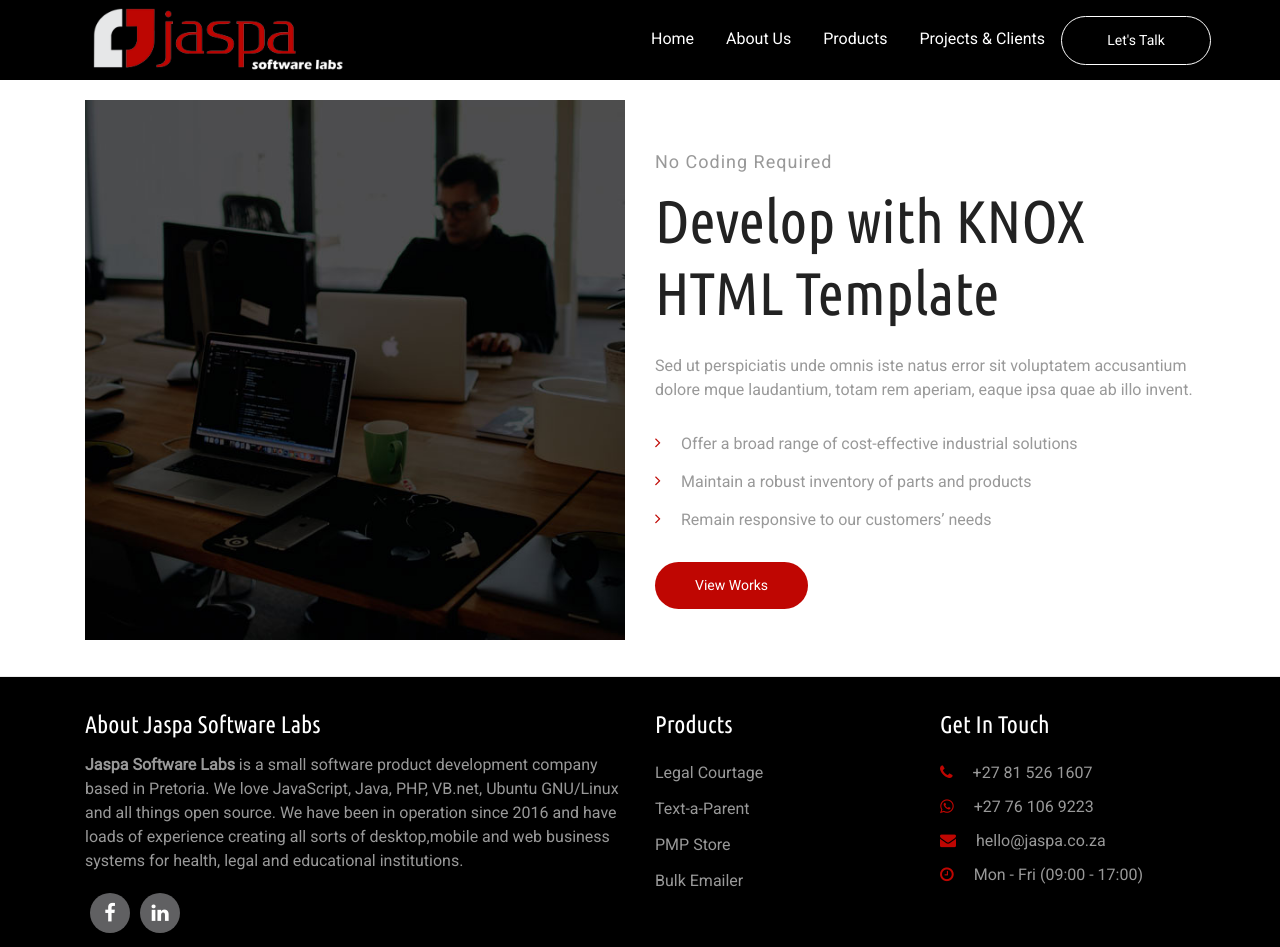
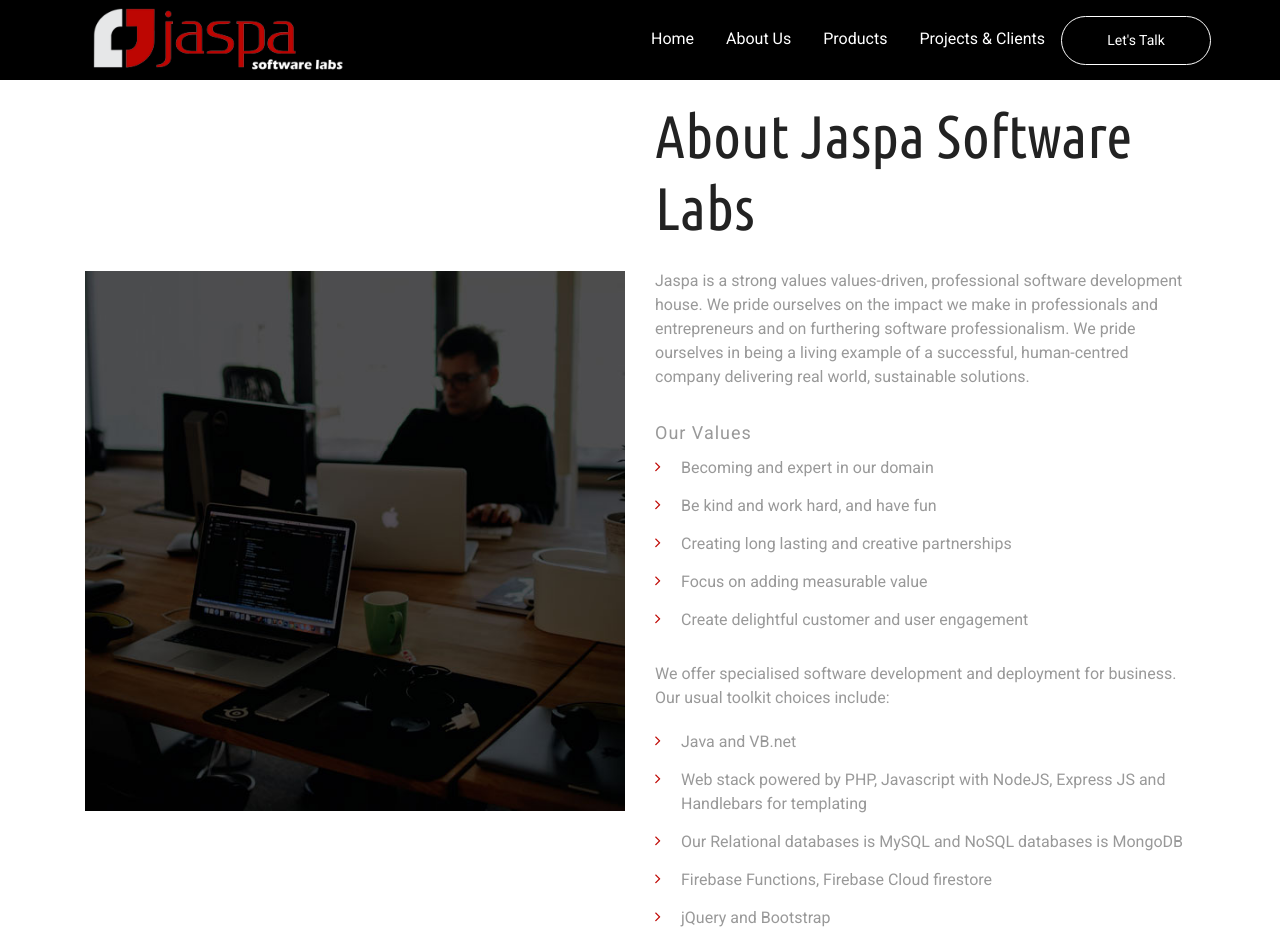
Before and after one commit to sibusisondlovu/jaspa-software-labe-website, a plain HTML site: page about-jaspa.html in a window 1280 px wide. Shown: the top 947 px of the page. Drawn offline with Linux system fonts and the light colour scheme; some packages are replaced by stand-ins of ours.

Commit message:
updated about us page

```diff
--- a/about-jaspa.html
+++ b/about-jaspa.html
@@ -65,10 +65,10 @@
                 <div class="collapse navbar-collapse" id="navbarNavDropdown">
                     <ul class="navbar-nav ml-auto">
                         <li class="nav-item">
-                            <a class="nav-link" href="#home">Home</a>
+                            <a class="nav-link" href="index.html">Home</a>
                         </li>
                         <li class="nav-item">
-                            <a class="nav-link" href="#about">About Us</a>
+                            <a class="nav-link" href="about-jaspa.html">About Us</a>
                         </li>
                         <li class="nav-item">
                             <a class="nav-link" href="#testimonials">Products</a>
@@ -97,19 +97,33 @@
                 </div>
 
                 <div class="col-sm-12 col-md-12 col-lg-6">
-                    <p class="supheading text-cente">No Coding Required</p>
                     <h2 class="section-heading">
-                        Develop with KNOX HTML Template
+                        About Jaspa Software Labs
                     </h2>
 
-                    <p>Sed ut perspiciatis unde omnis iste natus error sit voluptatem accusantium dolore mque laudantium, totam rem aperiam, eaque ipsa quae ab illo invent.</p>
+                    <p>Jaspa is a strong values values-driven,  professional software development house.
+                        We pride ourselves on the impact we make in professionals and entrepreneurs and on furthering software
+                        professionalism. We pride ourselves in being a living example of a successful, human-centred company
+                        delivering real world, sustainable solutions.</p>
                     <div class="spacer-10"></div>
+                    <p class="supheading text-cente">Our Values</p>
                     <ul class="bull">
-                        <li>Offer a broad range of cost-effective industrial solutions</li>
-                        <li>Maintain a robust inventory of parts and products</li>
-                        <li>Remain responsive to our customers’ needs</li>
+                        <li>Becoming and expert in our domain</li>
+                        <li>Be kind and work hard, and have fun</li>
+                        <li>Creating long lasting and creative partnerships</li>
+                        <li>Focus on adding measurable value</li>
+                        <li>Create delightful customer and user engagement</li>
                     </ul>
                     <div class="spacer-10"></div>
+                    <p>We offer specialised software development and deployment for business. Our usual toolkit choices include:</p>
+                    <ul class="bull">
+                        <li>Java and VB.net</li>
+                        <li>Web stack powered by PHP, Javascript with NodeJS, Express JS and Handlebars for templating</li>
+                        <li>Our Relational databases is MySQL and NoSQL databases is MongoDB</li>
+                        <li>Firebase Functions, Firebase Cloud firestore</li>
+                        <li>jQuery and Bootstrap</li>
+                    </ul>
+
                     <a href="#" class="btn btn-primary">View Works</a>
 
                 </div>
```
Also changed, not shown: index.html (+2 -2 lines).
